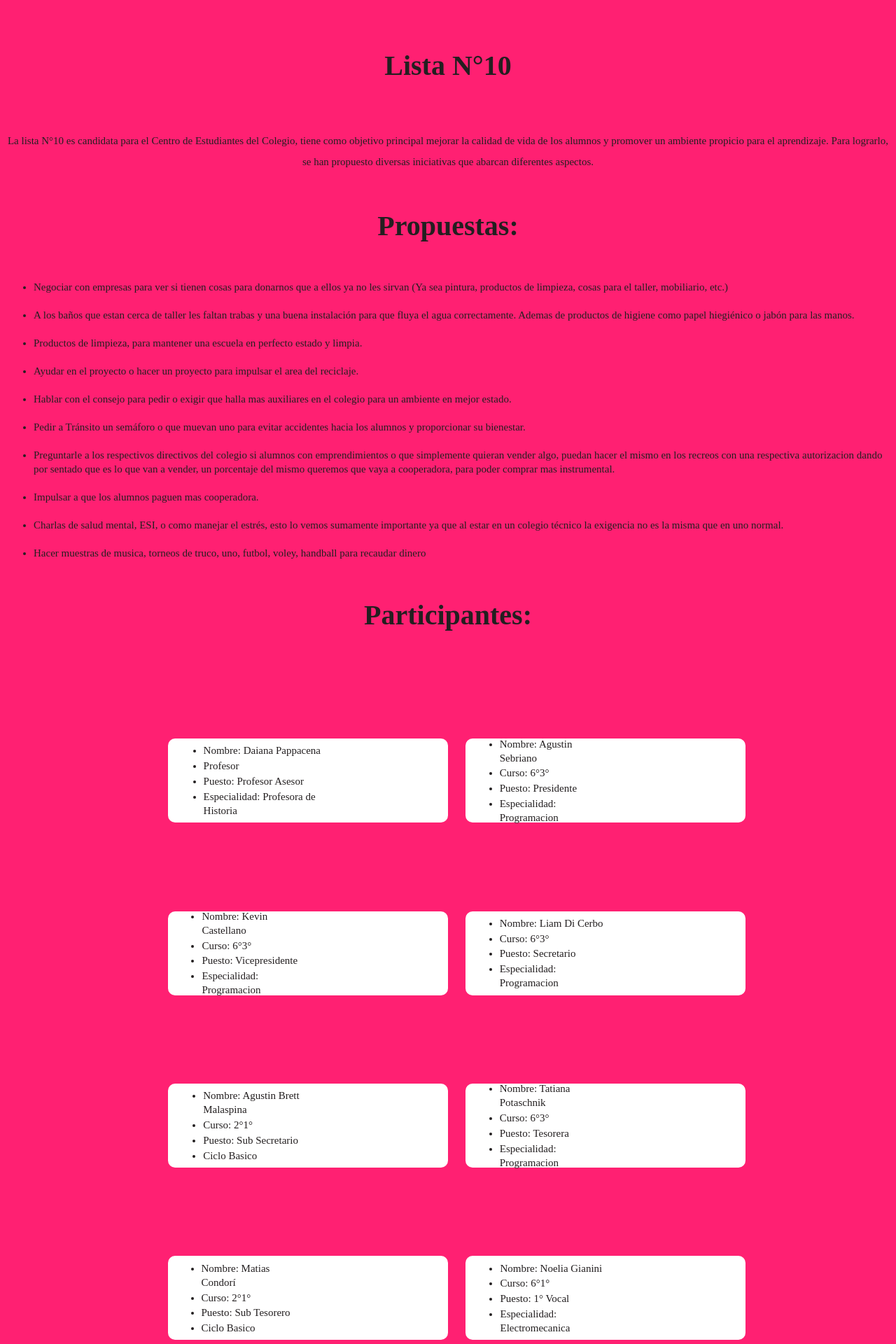
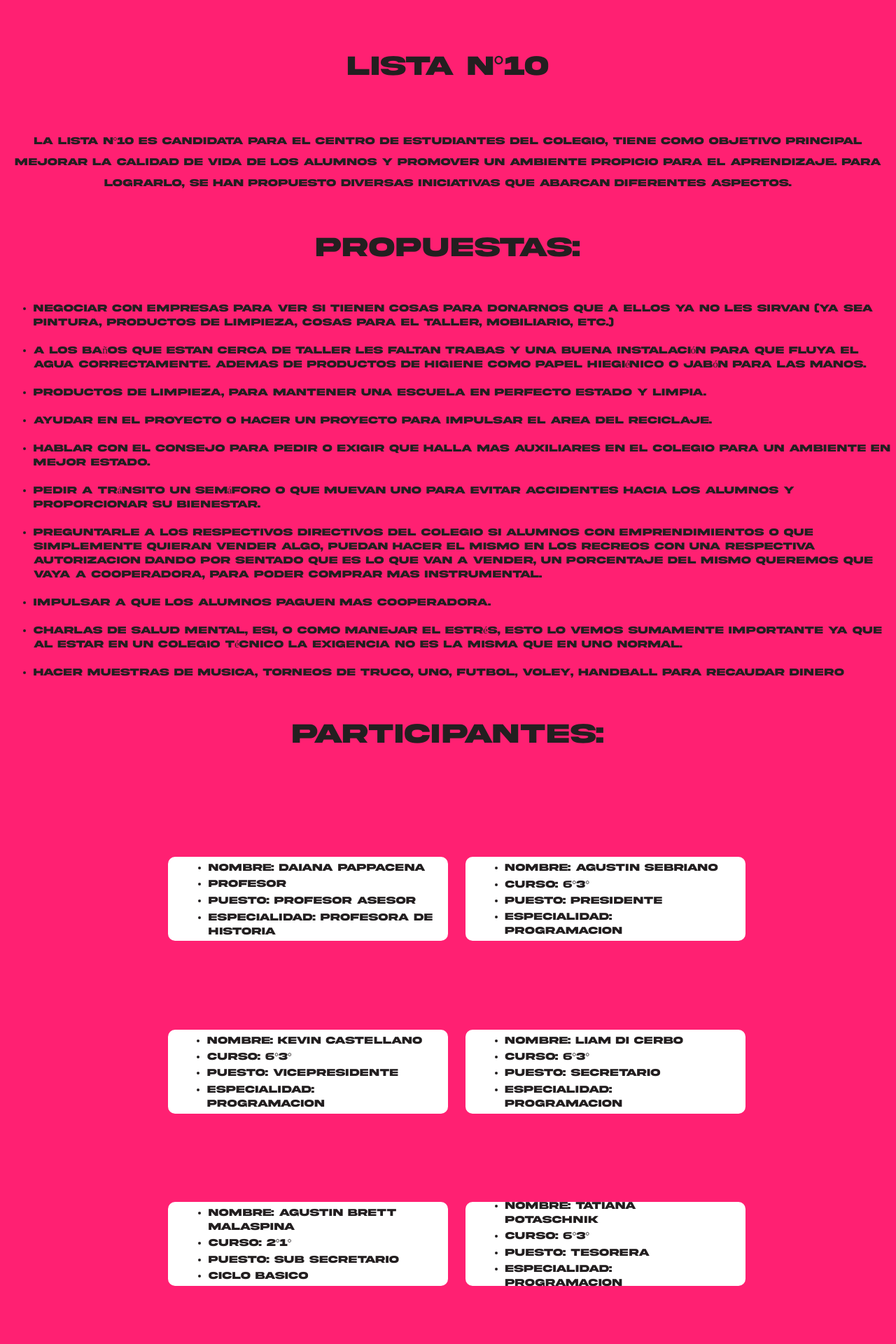
Before and after one commit to lista10chacabuco/lista10chacabuco.github.io, a PHP site: page / in a window 1280 px wide. Shown: the top 1920 px of the page at 70% size. Run offline with PHP 8.4, Linux system fonts and the light colour scheme.

Commit message:
Update style.css

```diff
--- a/pagina/pagina web centro/style.css
+++ b/pagina/pagina web centro/style.css
@@ -1,4 +1,7 @@
-
+@font-face {
+    font-family: 'fuente';
+    src: url('fuente/Akira\ Expanded\ Demo.otf');
+}
 
 html {
     background-color: #ff2072;
```
